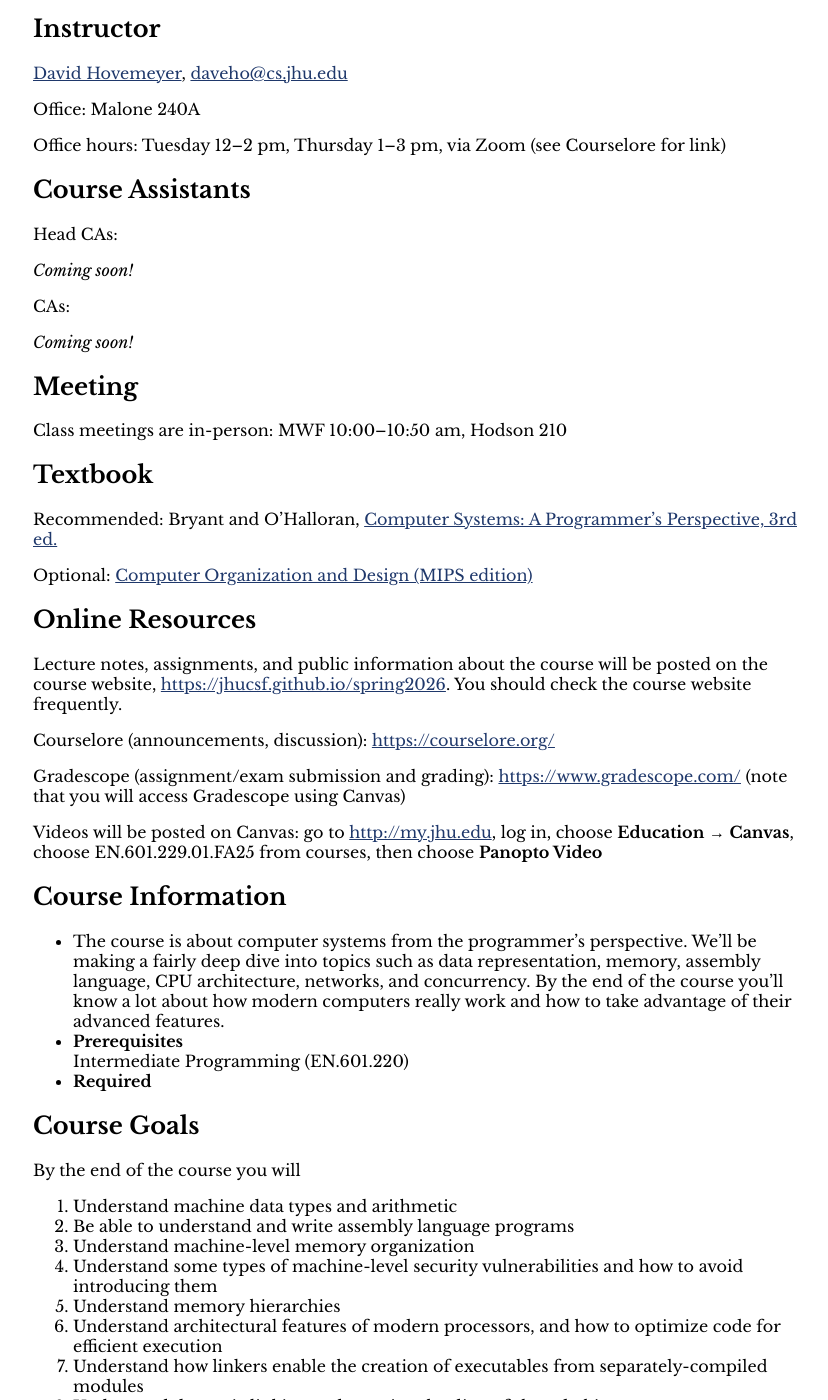
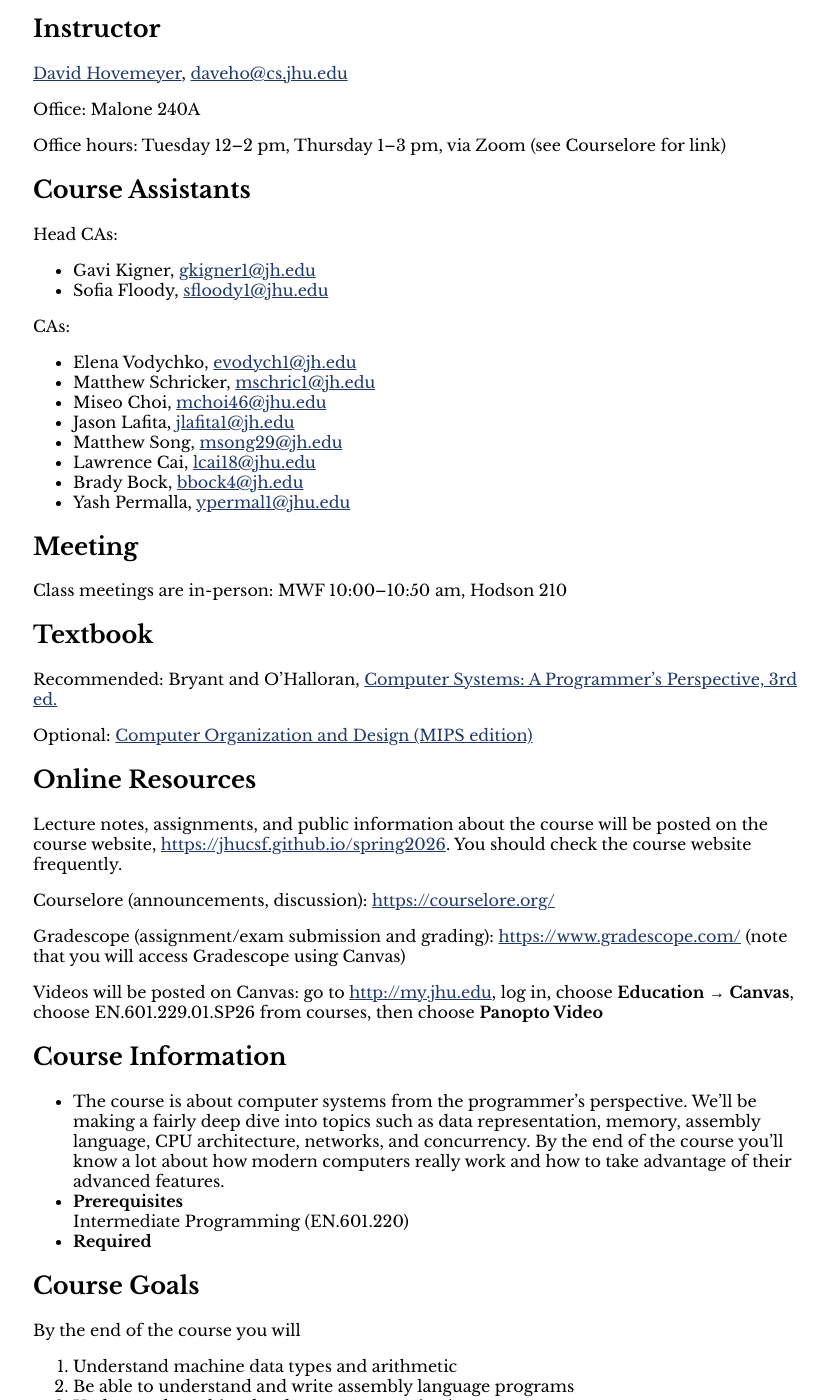
Before and after one commit to jhucsf/spring2026, a Jekyll site: the page built from syllabus.md, in a window 1280 px wide and 1400 px high, scrolled down 348 px. Shown: the whole window, without its empty margins (223-1051 px from the left). Built offline with Jekyll 4.4.1, drawn with Linux system fonts in a browser that asks for light colours; some of the changed text lies outside the part shown.

```diff
--- a/syllabus.md
+++ b/syllabus.md
@@ -25,23 +25,19 @@ Office hours: Tuesday 12–2 pm, Thursday 1–3 pm, via Zoom (see Courselore for
 
 Head CAs:
 
-<!--
 * Gavi Kigner, <gkigner1@jh.edu>
 * Sofia Floody, <sfloody1@jhu.edu>
--->
-*Coming soon!*
 
 CAs:
 
-<!--
 * Elena Vodychko, <evodych1@jh.edu>
+* Matthew Schricker, <mschric1@jh.edu>
+* Miseo Choi, <mchoi46@jhu.edu>
+* Jason Lafita, <jlafita1@jh.edu>
 * Matthew Song, <msong29@jh.edu>
 * Lawrence Cai, <lcai18@jhu.edu>
 * Brady Bock, <bbock4@jh.edu>
-* Trevor Black, <tblack20@jhu.edu>
-* Akshaya Ajith, <aajith1@jh.edu>
--->
-*Coming soon!*
+* Yash Permalla, <ypermal1@jhu.edu>
 
 ## Meeting
 
@@ -65,7 +61,7 @@ Gradescope (assignment/exam submission and grading): <https://www.gradescope.com
 (note that you will access Gradescope using Canvas)
 
 Videos will be posted on Canvas: go to <http://my.jhu.edu>, log in,
-choose <b>Education</b> → <b>Canvas</b>, choose EN.601.229.01.FA25 from
+choose <b>Education</b> → <b>Canvas</b>, choose EN.601.229.01.SP26 from
 courses, then choose <b>Panopto Video</b>
 
 ## Course Information
@@ -124,8 +120,8 @@ in-class activities.
 
 Your course grade will be determined as follows:
 
-* Programming assignments: 40%
-* Exams: 55% (3 exams, each worth 18.<span style="text-decoration: overline;">3</span>%)
+* Programming assignments: 30%
+* Exams: 65% (3 exams, each worth 21.<span style="text-decoration: overline;">6</span>%)
 * Participation: 5%
 
 You have a total of 120 late hours to use as needed for homework
```
Also changed, not shown: index.md (+2 -2 lines).
